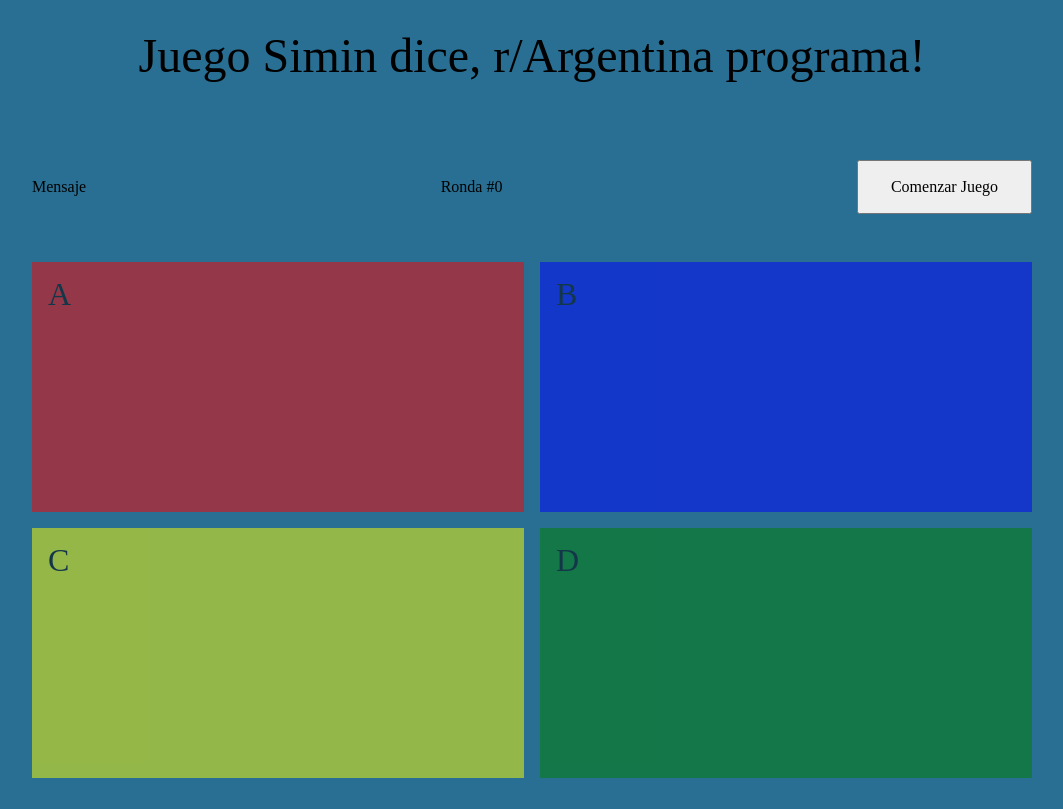
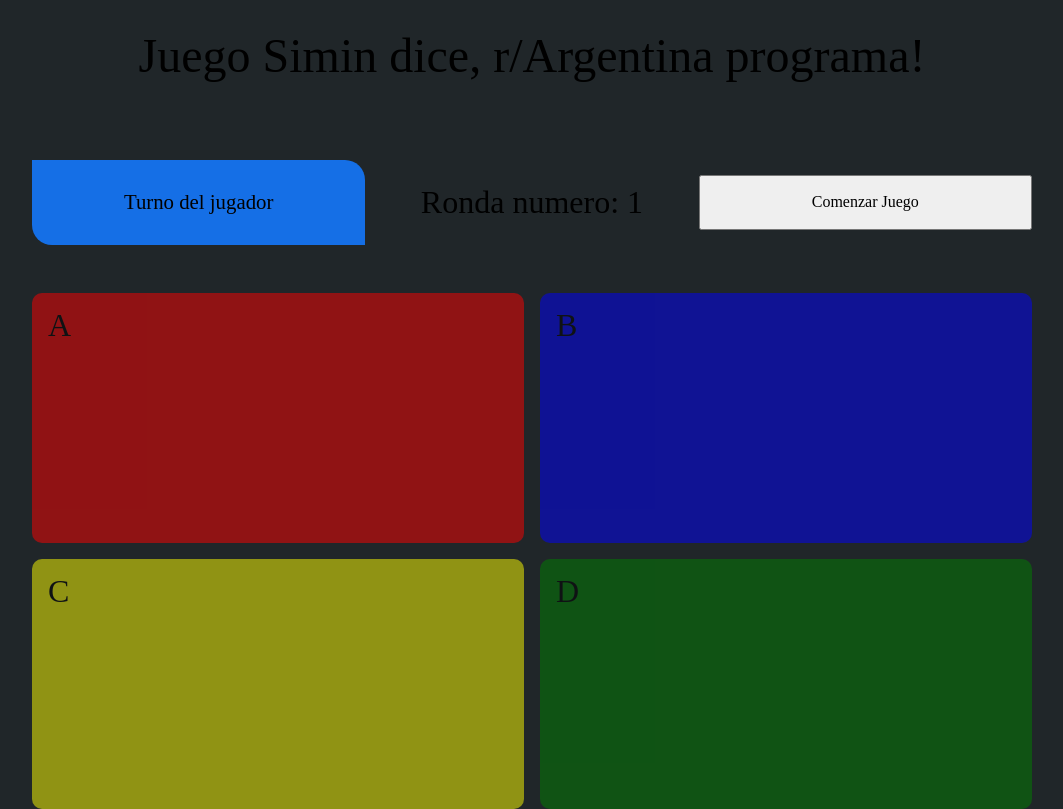
Before and after one commit to Javier104-dev/juego-simon-dice, a plain HTML site: page index.html in a window 1280 px wide. Both pictures are taken after a click on the button "Comenzar Juego". Shown: the whole page, without its empty margins (108-1171 px from the left). Drawn offline with Linux system fonts and the light colour scheme.

Commit message:
juego terminado, falta arreglar el css

```diff
--- a/css/base/style.css
+++ b/css/base/style.css
@@ -4,5 +4,5 @@
 }
 
 body{
-    background: #286f93;
+    background: #202629;
 }
--- a/css/cuerpo-juego/cuadros.css
+++ b/css/cuerpo-juego/cuadros.css
@@ -16,6 +16,7 @@
     font-size: 2rem;
     opacity: 0.5;
     transition: opacity 500ms;
+    border-radius: 10px;
 }
 
 .cuadro:nth-child(1){
--- a/css/menu-juego/menu-juego.css
+++ b/css/menu-juego/menu-juego.css
@@ -1,10 +1,37 @@
 .menu-juego{
     align-items: center;
     display: flex;
-    justify-content: space-between;
     margin: 3rem 0;
 }
 
 .menu-juego__boton{
     padding: 1rem 2rem;
+    width: 100%;
+    max-width: 100%;
 }
+
+.menu__ronda{
+    font-size: 2rem;
+}
+
+.menu__mensaje{
+    padding: 2rem 1rem;
+    border-radius: 0px 20px 0px 20px;
+    width: 100%;
+    text-align: center;
+    font-size: 1.3rem;
+}
+
+.menu__div{
+    display: flex;
+    justify-content: center;
+    width: 33.33%;
+}
+
+.en-juego{
+    background: rgb(21, 111, 230);
+}
+
+.perdio{
+    background: red;
+}
--- a/index.html
+++ b/index.html
@@ -19,28 +19,28 @@
         </header>
         <section class="container">
             <div class="menu-juego">
-                <div>
-                    <span>Mensaje</span>
+                <div class="menu__div">
+                    <div class="menu__mensaje"></div>
                 </div>
-                <div>
-                    <span>
+                <div class="menu__div">
+                    <span class="menu__ronda">
                         Ronda #0
                     </span>
                 </div>
-                <div>
+                <div class="menu__div">
                     <button class="menu-juego__boton" data-boton>Comenzar Juego</button>
                 </div>
             </div>
         </section>
         <section class="container">
             <div class="tablero">
-                <div class="cuadro">A</div>
+                <div class="cuadro" id="cuadro-1">A</div>
 
-                <div class="cuadro">B</div>
+                <div class="cuadro" id="cuadro-2">B</div>
 
-                <div class="cuadro">C</div>
+                <div class="cuadro" id="cuadro-3">C</div>
 
-                <div class="cuadro">D</div>
+                <div class="cuadro" id="cuadro-4">D</div>
             </div>
         </section>
     </main>
--- a/js/simon-dice.js
+++ b/js/simon-dice.js
@@ -7,33 +7,112 @@ boton.addEventListener("click",()=> {
     comenzarJuego();
 });
 
-const comenzarJuego = ()=>{
+actualizarEstado(`Presiona el boton para comenzar"`);
+
+function comenzarJuego(){
+    reiniciarEstado();
     manejarRonda();
 };
 
-const reiniciarEstado = ()=>{
+function reiniciarEstado(){
     secuenciaMaquina = [];
     secuenciaJugador = [];
     ronda = 0;
 };
 
-const manejarRonda = ()=>{
+function manejarRonda(){ //1
+    actualizarEstado("La maquina esta jugando")
+    bloquearInputUsuario();
+
     const $nuevoCuadro = obtenerCuadroAleatorio();
     secuenciaMaquina.push($nuevoCuadro);
 
-    const RETRASO_TURNO_JUGADOR = (secuenciaMaquina.length +1) * 1000;
+    const RETRASO_TURNO_JUGADOR = (secuenciaMaquina.length + 1) * 1000;
 
     secuenciaMaquina.forEach(($cuadro, index)=>{
         const RETRASO_MS = (index + 1)*1000;
         setTimeout(()=>{
-
+            resaltarCuadro($cuadro);
         }, RETRASO_MS);
     });
 
+    //hora del jugador
+    setTimeout(()=>{
+        actualizarEstado("Turno del jugador");
+        desbloquearInputUsuario()
+    }, RETRASO_TURNO_JUGADOR);
+
+    secuenciaJugador = [];
+    ronda++;
+    actulizarRonda(ronda)
 };
 
-const obtenerCuadroAleatorio = ()=>{
+function menejarInputUsuario(evento){
+    const $cuadro = evento.target;
+    resaltarCuadro($cuadro);
+    secuenciaJugador.push($cuadro)
+
+    const $cuadroMaquina = secuenciaMaquina[secuenciaJugador.length -1];
+
+    if($cuadroMaquina.id !== $cuadro.id){
+        perdiste();
+        return;
+    }
+
+    if(secuenciaJugador.length === secuenciaMaquina.length){
+        desbloquearInputUsuario();
+        setTimeout(manejarRonda, 1000);
+        //si se pone una funcion directa se debe poner sin los () o no funcionara el 1000
+    }
+};
+
+function resaltarCuadro($cuadro){
+    $cuadro.style.opacity = 1;
+    setTimeout(()=>{
+        $cuadro.style.opacity = 0.5;
+    }, 500)
+};
+
+function obtenerCuadroAleatorio(){
     const $cuadros = document.querySelectorAll(".cuadro");
     const indice = Math.floor(Math.random() * $cuadros.length);
-    return indice;
+    return $cuadros[indice];
 };
+
+function actualizarEstado(mensaje, estado = false){
+    const $mensaje = document.querySelector(".menu__mensaje");
+    $mensaje.textContent = mensaje;
+
+    if(estado){//si estado es true
+        $mensaje.classList.remove("en-juego"); // se debe poner el remove o no se quita la alerta cuando comenzamos un juego nuevo
+        $mensaje.classList.add("perdio");
+    }else{
+        $mensaje.classList.remove("perdio");
+        $mensaje.classList.add("en-juego");
+    }
+};
+
+function actulizarRonda(ronda){
+    const $ronda =document.querySelector(".menu__ronda");
+    $ronda.textContent = `Ronda numero: ${ronda}`
+};
+
+function bloquearInputUsuario(){
+    const $cuadrosUsuario = document.querySelectorAll(".cuadro");
+    $cuadrosUsuario.forEach((cuadroDeHtml)=>{
+        cuadroDeHtml.onclick = ()=>{};
+    })
+};
+
+function desbloquearInputUsuario(){
+    const $cuadrosUsuario = document.querySelectorAll(".cuadro");
+    $cuadrosUsuario.forEach((cuadroDeHtml)=>{
+        cuadroDeHtml.onclick = menejarInputUsuario;
+    })
+};
+
+function perdiste(){
+    bloquearInputUsuario();
+    reiniciarEstado();
+    actualizarEstado("Perdiste! presiona el boton para volver a empezar", true);
+};
```
